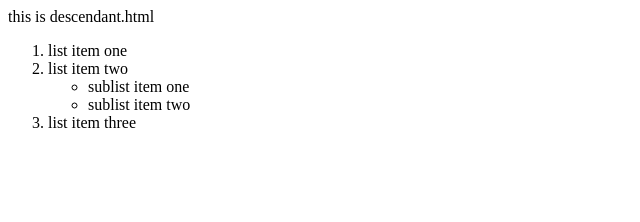
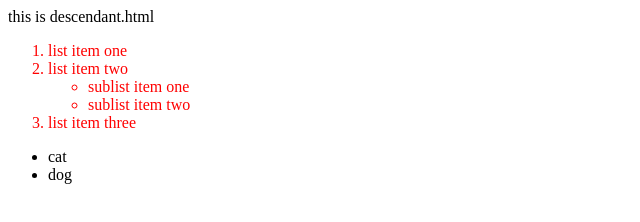
Before and after one commit to sanjayghimire/lecture0-, a plain HTML site: page decendant.html in a window 1280 px wide. Shown: the whole page, without its empty margins (0-640 px from the left). Drawn offline with Linux system fonts and the light colour scheme.

Commit message:
modified decendant

```diff
--- a/decendant.html
+++ b/decendant.html
@@ -1,6 +1,15 @@
 <!DOCTYPE html>
 <html>
 <head>
+  <title>this is my, I don't know may be 7 or 8 Webpage (-_-)
+    </title>
+    <style>
+      ol li {
+        color: red;
+      }
+
+    </style>
+
   this is descendant.html
   </head>
   <body>
@@ -13,5 +22,9 @@
         </ul>
         <li>list item three</li>
         </ol>
+        <ul>
+          <li> cat </li>
+          <li>dog</li>
+          </ul>
         </body>
         </html>
```
